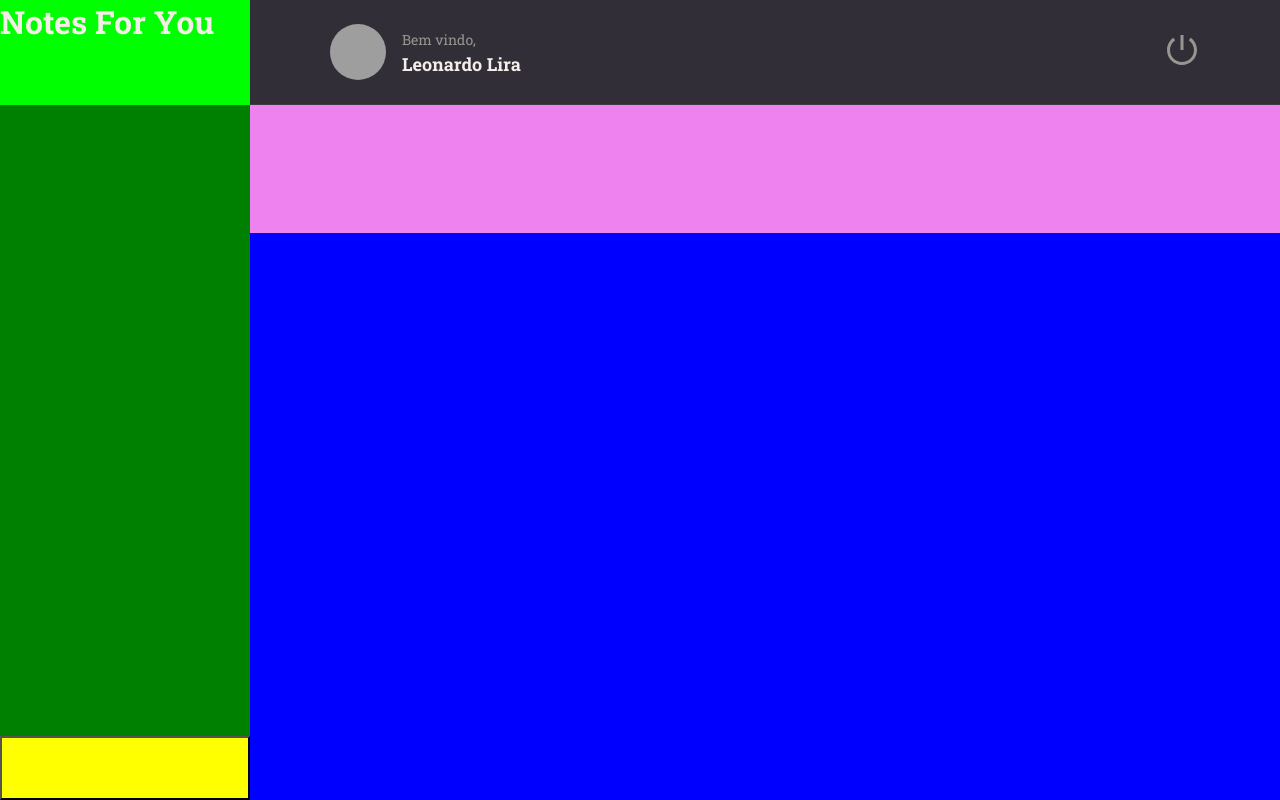
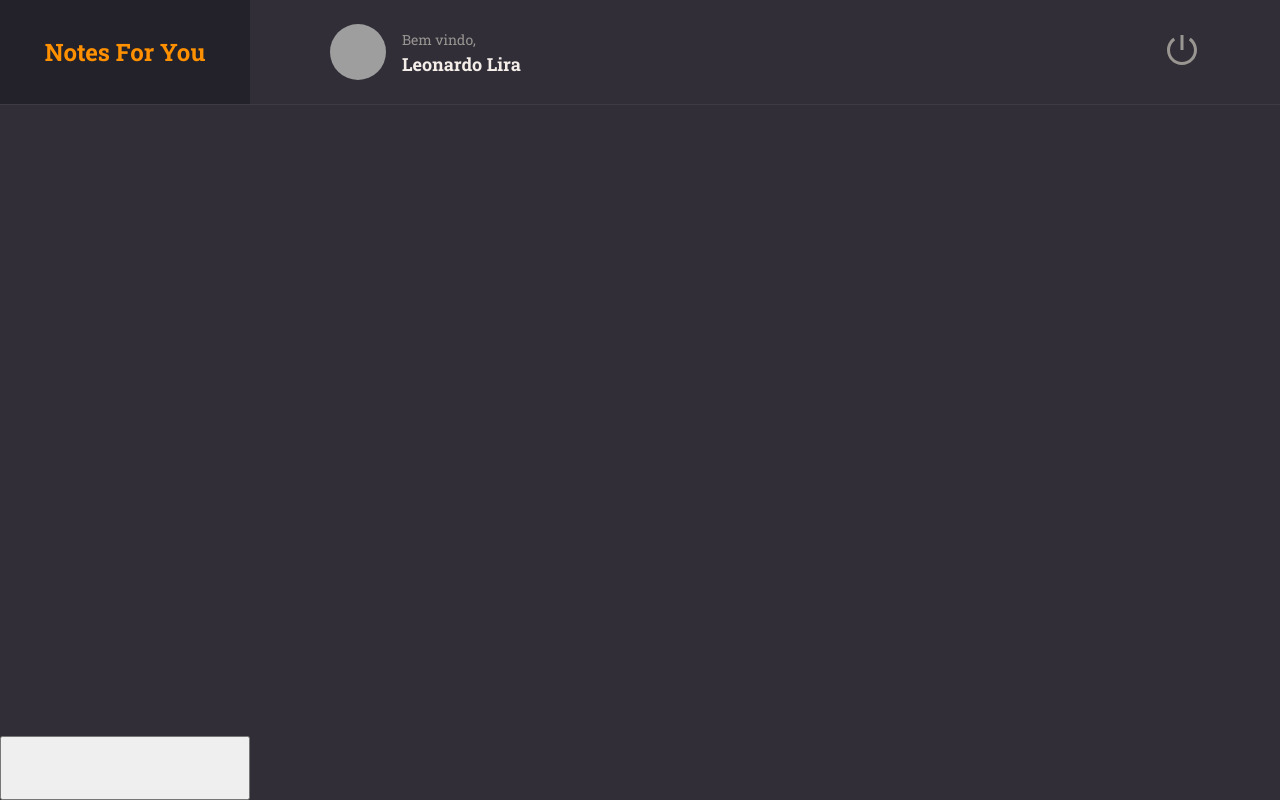
Before and after one commit to Leonardolira01/NotesForYou, a React (Vite) app: page / in a window 1280 px wide. Built offline with nearby package versions, Linux system fonts and the light colour scheme; grey boxes are pictures that could not be loaded.

Commit message:
Logotipo

```diff
--- a/src/pages/Home/styles.js
+++ b/src/pages/Home/styles.js
@@ -19,25 +19,39 @@
 
 export const Brand = styled.div`
   grid-area: brand;
-  background: lime;
+  //background: lime; apenas para TESTE DE MARCAÇÃO
+  display: flex;//Ter o conteúdo bem centralizado;
+  justify-content: center; //Ter o conteúdo bem centralizado;
+  align-items: center;//Ter o conteúdo bem centralizado;
+
+  border-bottom-width: 1px; //borda pequena;
+  border-bottom-style: solid; //linha solida;
+  border-bottom-color: ${({ theme }) => theme.COLORS.BACKGROUND_700};
+
+  background-color: ${({ theme }) => theme.COLORS.BACKGROUND_900};
+
+  > h1 {
+    font-size: 24px;
+    color: ${({ theme }) => theme.COLORS.ORANGE};
+  }
 `;
 
 export const Menu = styled.ul`
   grid-area: menu;
-  background: green;
+  //background: green; apenas para TESTE DE MARCAÇÃO
 `;
 
 export const Search = styled.div`
   grid-area: search;
-  background: violet;
+  //background: violet; apenas para TESTE DE MARCAÇÃO
 `;
 
 export const Content = styled.div`
     grid-area: content;
-    background: blue;
+    //background: blue; apenas para TESTE DE MARCAÇÃO
 `;
 
 export const NewNote = styled.button`
     grid-area: newnote;
-    background: yellow;
+    //background: yellow; apenas para TESTE DE MARCAÇÃO
 `;
```
